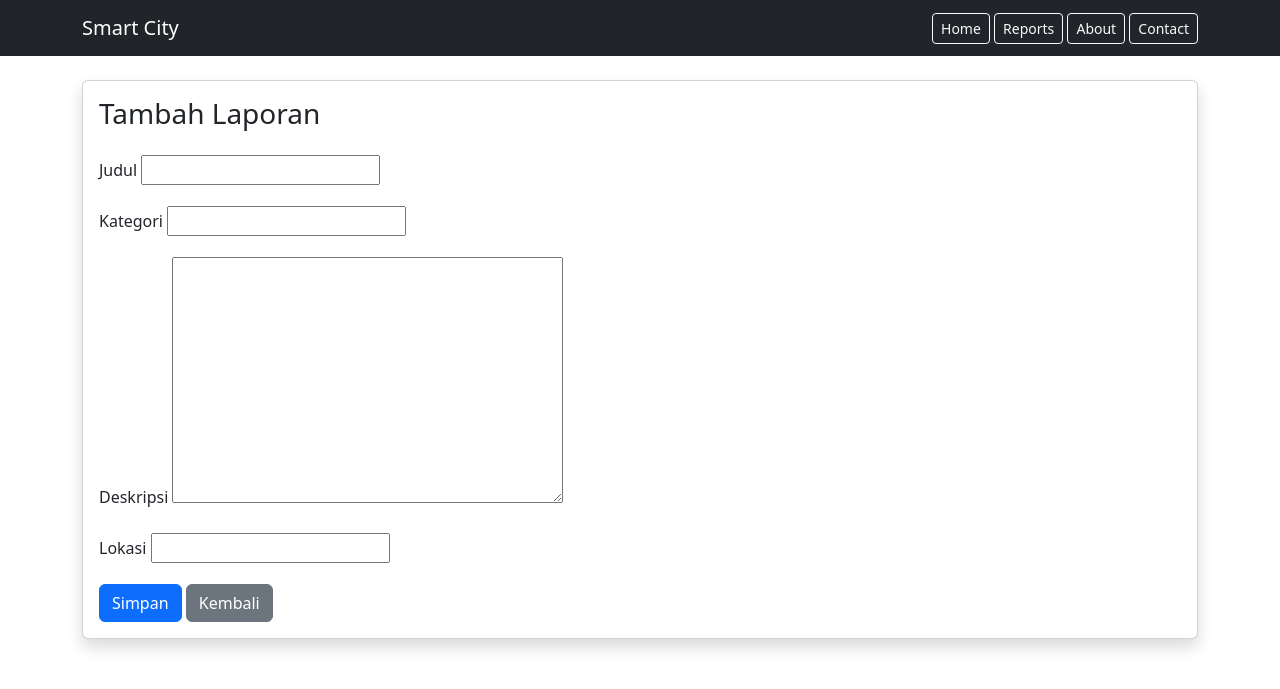
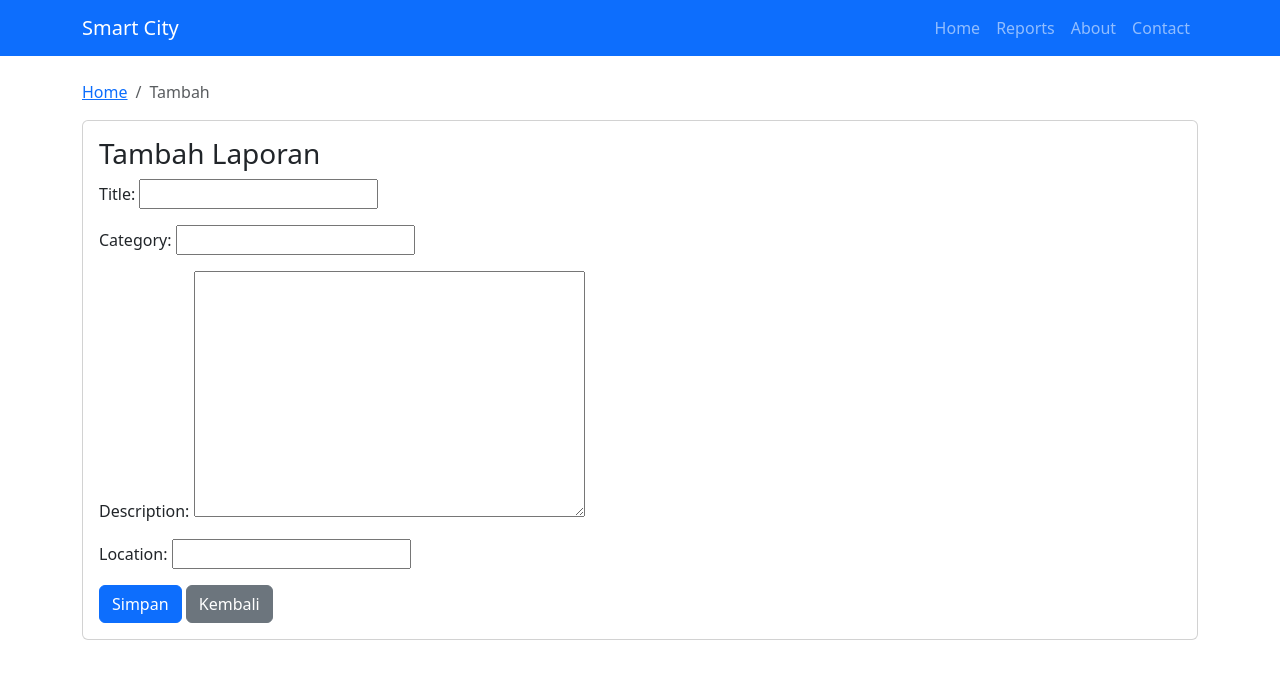
Before and after one commit to IET-Polinela/project-2026-sheva0410, a Django app: page /create/ in a window 1280 px wide. Shown: the top 689 px of the page. Run offline with Django 5.2, Linux system fonts and the light colour scheme.

Commit message:
Melakukan pengecekan dan penambahan yang kurang

```diff
--- a/iet_24782071_2026/main_app/templates/main_app/create_report.html
+++ b/iet_24782071_2026/main_app/templates/main_app/create_report.html
@@ -1,40 +1,22 @@
 {% extends 'base.html' %}
-
 {% block content %}
 
-<div class="card shadow">
+<nav>
+<ol class="breadcrumb">
+<li class="breadcrumb-item"><a href="/">Home</a></li>
+<li class="breadcrumb-item active">Tambah</li>
+</ol>
+</nav>
+
+<div class="card">
 <div class="card-body">
 
-        <h3 class="mb-4">Tambah Laporan</h3>
+<h3>Tambah Laporan</h3>
 
 <form method="POST">
 {% csrf_token %}
+{{ form.as_p }}
 
-            <!-- TITLE -->
-            <div class="mb-3">
-                <label class="form-label">Judul</label>
-                {{ form.title }}
-            </div>
-
-            <!-- CATEGORY -->
-            <div class="mb-3">
-                <label class="form-label">Kategori</label>
-                {{ form.category }}
-            </div>
-
-            <!-- DESCRIPTION -->
-            <div class="mb-3">
-                <label class="form-label">Deskripsi</label>
-                {{ form.description }}
-            </div>
-
-            <!-- LOCATION -->
-            <div class="mb-3">
-                <label class="form-label">Lokasi</label>
-                {{ form.location }}
-            </div>
-
-            <!-- 🔥 BUTTON -->
 <button id="submitBtn" class="btn btn-primary">Simpan</button>
 <a href="/" class="btn btn-secondary">Kembali</a>
 
@@ -43,7 +25,6 @@
 </div>
 </div>
 
-<!-- 🔥 LOADING FEEDBACK -->
 <script>
 document.querySelector("form").addEventListener("submit", function() {
 const btn = document.getElementById("submitBtn");
--- a/iet_24782071_2026/main_app/urls.py
+++ b/iet_24782071_2026/main_app/urls.py
@@ -10,11 +10,12 @@ from .views import (
 
 urlpatterns = [
     path('', ReportListView.as_view(), name='report_list'),
+    path('reports/', ReportListView.as_view(), name='report_list'),
+
     path('detail/<int:pk>/', ReportDetailView.as_view(), name='report_detail'),
     path('create/', ReportCreateView.as_view(), name='create_report'),
     path('update/<int:pk>/', ReportUpdateView.as_view(), name='update_report'),
     path('delete/<int:pk>/', ReportDeleteView.as_view(), name='delete_report'),
 
-    #  workflow
     path('update-status/<int:pk>/', ReportUpdateStatusView.as_view(), name='update_status'),
 ]
--- a/iet_24782071_2026/templates/base.html
+++ b/iet_24782071_2026/templates/base.html
@@ -1,31 +1,45 @@
 <!DOCTYPE html>
-<html>
+<html lang="en">
 <head>
+<meta charset="UTF-8">
+<meta name="viewport" content="width=device-width, initial-scale=1">
 <title>Smart City</title>
 
-    <!-- BOOTSTRAP -->
 <link href="https://cdn.jsdelivr.net/npm/bootstrap@5.3.0/dist/css/bootstrap.min.css" rel="stylesheet">
+<link rel="stylesheet" href="https://cdn.jsdelivr.net/npm/bootstrap-icons/font/bootstrap-icons.css">
 
 </head>
 <body>
 
-<!-- NAVBAR -->
-<nav class="navbar navbar-expand-lg navbar-dark bg-dark">
+<nav class="navbar navbar-expand-lg navbar-dark bg-primary">
 <div class="container">
 <a class="navbar-brand" href="/">Smart City</a>
 
-        <div>
-            <a class="btn btn-outline-light btn-sm" href="/">Home</a>
-            <a class="btn btn-outline-light btn-sm" href="/create/">Reports</a>
-            <a class="btn btn-outline-light btn-sm" href="/about/">About</a>
-            <a class="btn btn-outline-light btn-sm" href="/contacts/">Contact</a>
+<div class="collapse navbar-collapse">
+<ul class="navbar-nav ms-auto">
+
+<li class="nav-item">
+<a class="nav-link" href="/">Home</a>
+</li>
+
+<li class="nav-item">
+<a class="nav-link" href="/reports/">Reports</a>
+</li>
+
+<li class="nav-item">
+<a class="nav-link" href="/about/">About</a>
+</li>
+
+<li class="nav-item">
+<a class="nav-link" href="/contacts/">Contact</a>
+</li>
+
+</ul>
 </div>
 </div>
 </nav>
 
-<div class="container mt-4">
-
-    <!-- 🔥 DJANGO MESSAGE ALERT -->
+<div class="container mt-3">
 {% if messages %}
 {% for message in messages %}
 <div class="alert alert-success alert-dismissible fade show">
@@ -34,11 +48,14 @@
 </div>
 {% endfor %}
 {% endif %}
+</div>
 
+<div class="container mt-4">
 {% block content %}
 {% endblock %}
+</div>
 
-</div>
+<script src="https://cdn.jsdelivr.net/npm/bootstrap@5.3.0/dist/js/bootstrap.bundle.min.js"></script>
 
 </body>
 </html>
```
Also changed, not shown: iet_24782071_2026/main_app/templates/main_app/detail.html (+13 -22 lines), iet_24782071_2026/main_app/templates/main_app/home.html (+23 -9 lines), iet_24782071_2026/main_app/templates/main_app/update_report.html (+10 -29 lines), iet_24782071_2026/main_app/views.py (+4 -8 lines). Lines whose indentation alone changed are shown as unchanged.
